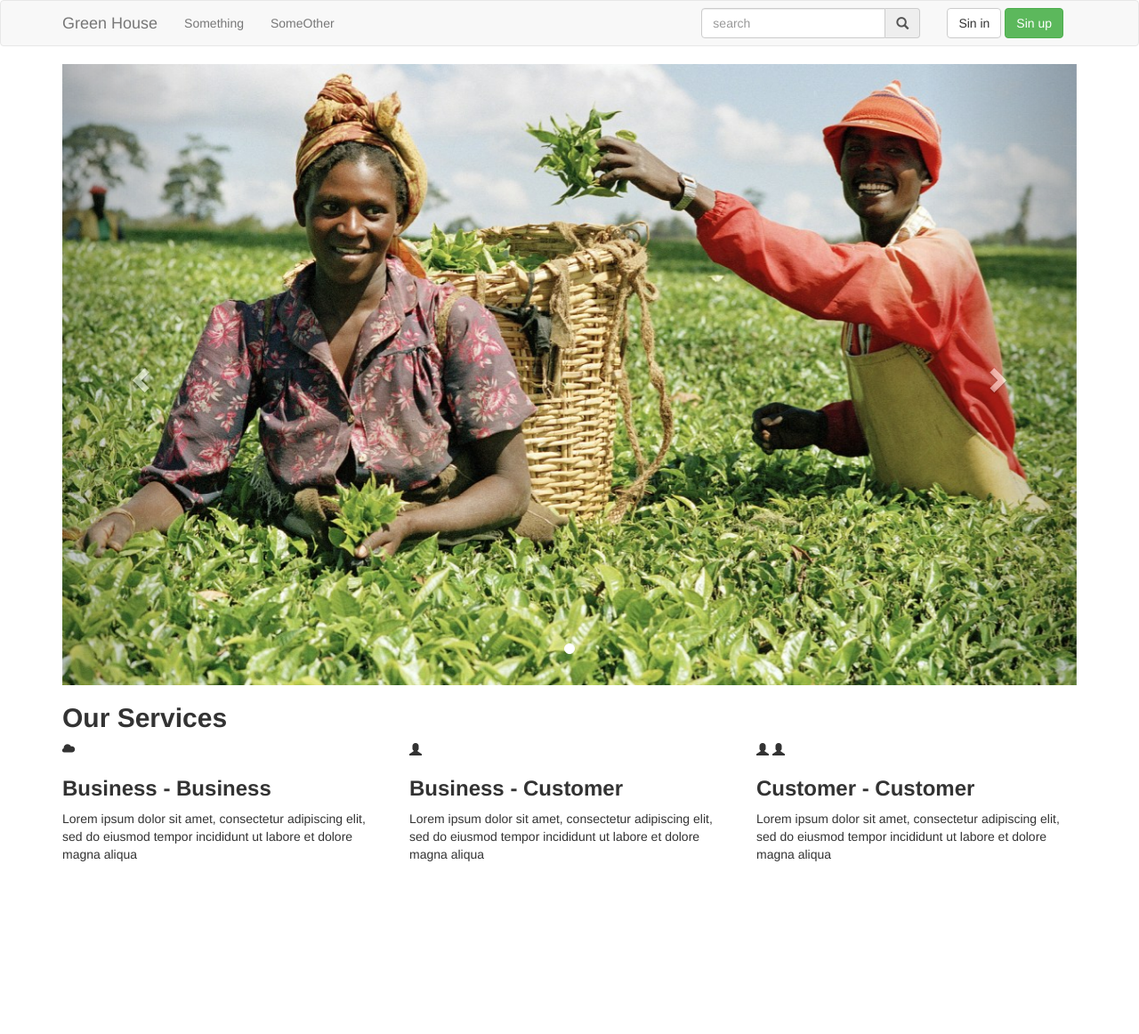
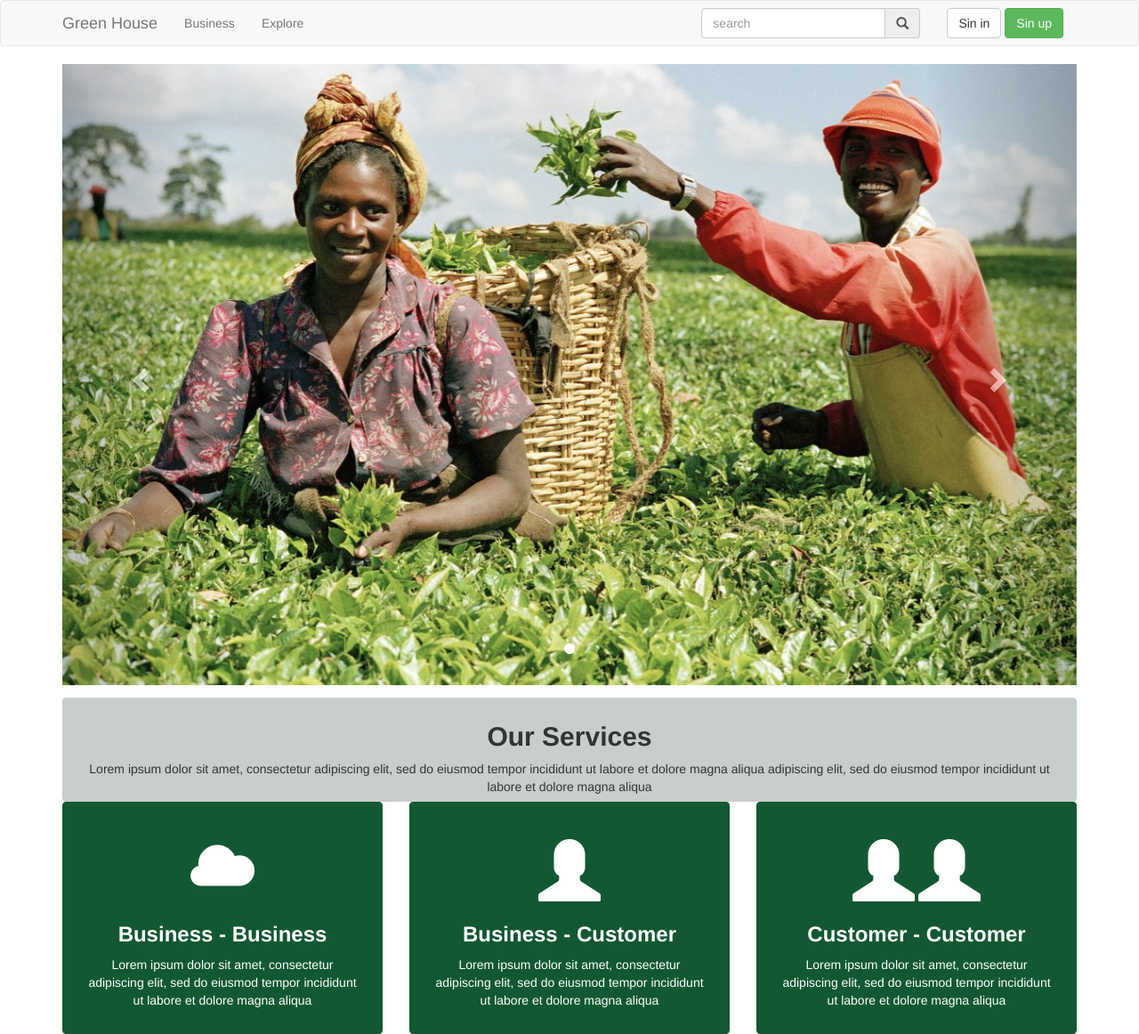
Before and after one commit to zerosoftwere/green_land, a website: page public/index.html in a window 1280 px wide. Shown: the whole page at 89% size. Before the commit the page ends 970 px from the top, so only its background shows below. Drawn offline with nearby package versions, Linux system fonts and the light colour scheme.

Commit message:
Init Colors

```diff
--- a/public/index.html
+++ b/public/index.html
@@ -22,8 +22,8 @@
                 </div>
                 <div class="navbar-collapse collapse" id="bs-navbar-collapse-1">
                     <ul class="nav navbar-nav">
-                        <li><a href="#">Something</a></li>
-                        <li><a href="#">SomeOther</a></li>
+                        <li><a href="#">Business</a></li>
+                        <li><a href="#">Explore</a></li>
                     </ul>
 
                     <div class="navbar-form navbar-right">
@@ -70,7 +70,13 @@
         </div>
 
         <div class="container">
-            <h2 class="section-title"><strong>Our Services</strong></h2>
+            <div class="section-title">
+                <h2><strong>Our Services</strong></h2>
+                <div class="">Lorem ipsum dolor sit amet, consectetur adipiscing elit, sed do eiusmod tempor
+                        incididunt ut labore et dolore magna aliqua adipiscing elit, sed do eiusmod tempor
+                        incididunt ut labore et dolore magna aliqua
+                </div>
+            </div>
             <div class="row">
                 <div class="col-md-4">
                     <div class="service">
--- a/public/style/style.css
+++ b/public/style/style.css
@@ -1,4 +1,19 @@
-.form-group {
-margin-bottom: 10px;
+.section-title {
+    text-align: center;
+    margin-top: 1em;
+    background-color: #C8CECA;
+    padding: .5em 2em .5em 2em;
+    border-radius: .3em;
+}
 
- }
+.service {
+    border-radius: .3em;
+    background-color: #125832;
+    text-align: center;
+    padding: 3em 2em 2em 2em;
+    color: white;
+}
+
+.service .glyphicon {
+    font-size: 5em;
+}
```
Also changed, not shown: public/sinin.html (+2 -2 lines), public/sinup.html (+13 -2 lines).
